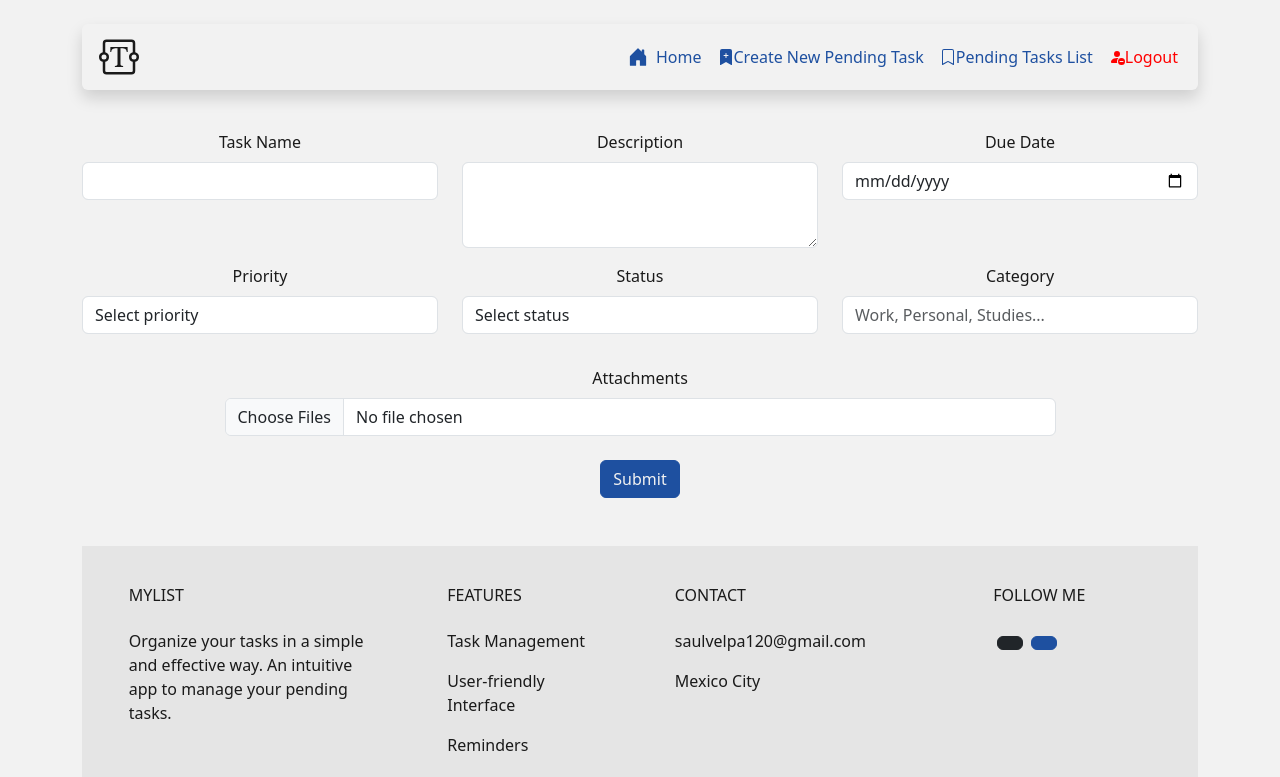
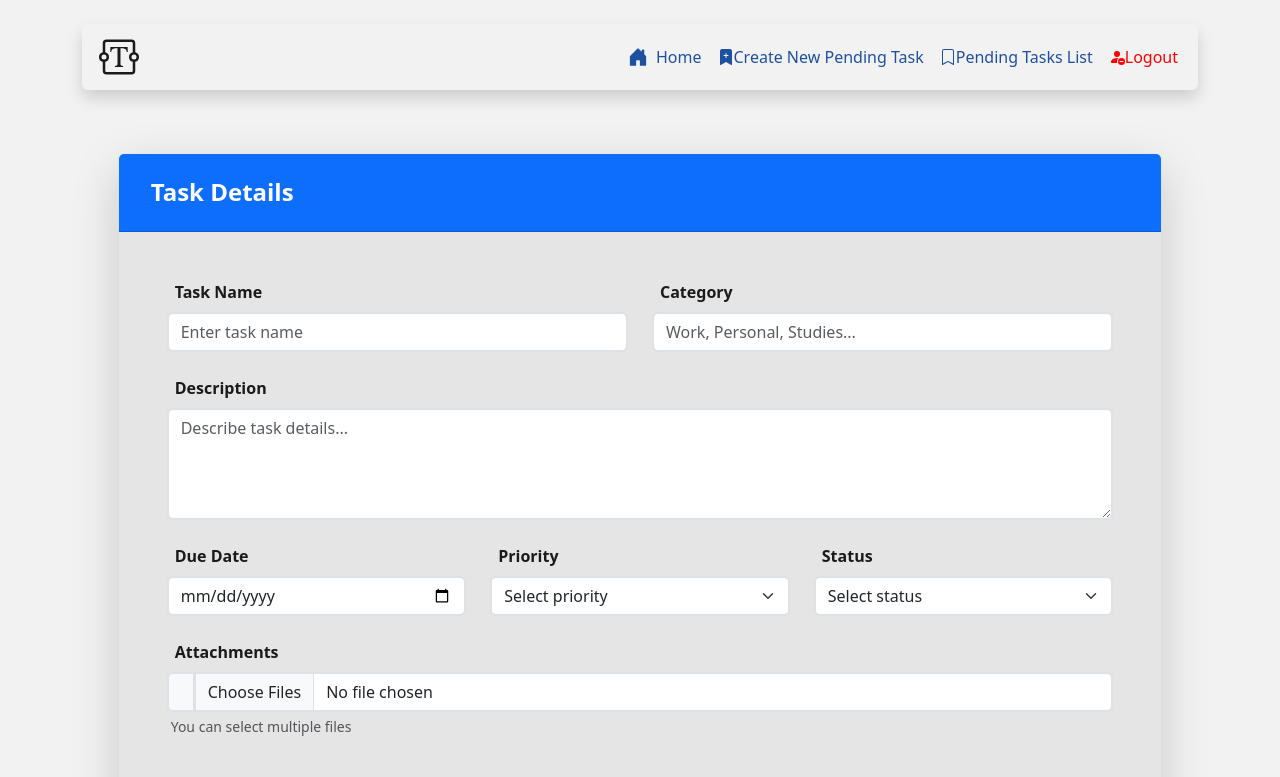
Before and after one commit to Asaph-Velazquez/To-Do-List-App, a React (Vite) app: page /ToDoForm in a window 1280 px wide. Shown: the top 777 px of the page. Built offline with nearby package versions, Linux system fonts and the light colour scheme; no server answers; sample sign-in values are in the browser's storage.

Commit message:
update ToDoForm Style

```diff
--- a/src/components/ToDo/ToDoForm.tsx
+++ b/src/components/ToDo/ToDoForm.tsx
@@ -45,72 +45,160 @@ function ToDohtmlForm() {
         console.error("Error creating task:", error);
       });
   }
+  return (
+  <div className="container-fluid py-4">
+    <div className="row justify-content-center">
+      <div className="col-12 col-xl-10">
+        {/* Main Form */}
+        <div className="card shadow-lg border-0">
+          <div className="card-header bg-primary text-white py-4">
+            <div className="d-flex align-items-center">
+              <i className="bi bi-clipboard-check fs-4 me-3"></i>
+              <h4 className="mb-0 fw-semibold">Task Details</h4>
+            </div>
+          </div>
 
-  return (
-    <main className="d-flex justify-content-center align-items-center" style={{textAlign: "center"}}>
-      <br />
-      <form className="container" onSubmit={handleSubmit}>
-        <div className="row">
+          <div className="card-body p-5">
+            <form onSubmit={handleSubmit}>
+              <div className="row g-4">
                 {/* Task Name */}
-          <div className="col-md-4 mb-3">
-            <label htmlFor="FormTaskName" className="form-label">Task Name</label>
-            <input type="text" className="form-control" id="FormTaskName" ref={taskNameInfo} required />
+                <div className="col-md-6">
+                  <label htmlFor="FormTaskName" className="form-label fw-semibold">
+                    <i className="bi bi-tag-fill text-primary me-2"></i>
+                    Task Name
+                  </label>
+                  <input
+                    type="text"
+                    className="form-control border-2"
+                    id="FormTaskName"
+                    ref={taskNameInfo}
+                    placeholder="Enter task name"
+                    required
+                  />
+                </div>
+
+                {/* Category */}
+                <div className="col-md-6">
+                  <label htmlFor="FormCategory" className="form-label fw-semibold">
+                    <i className="bi bi-folder-fill text-warning me-2"></i>
+                    Category
+                  </label>
+                  <input
+                    type="text"
+                    className="form-control border-2"
+                    id="FormCategory"
+                    ref={taskCategoryInfo}
+                    placeholder="Work, Personal, Studies..."
+                  />
                 </div>
 
                 {/* Description */}
-          <div className="col-md-4 mb-3">
-            <label htmlFor="FormDescription" className="form-label">Description</label>
-            <textarea className="form-control" id="FormDescription" ref={descriptionInfo} rows={3} required></textarea>
+                <div className="col-12">
+                  <label htmlFor="FormDescription" className="form-label fw-semibold">
+                    <i className="bi bi-card-text text-info me-2"></i>
+                    Description
+                  </label>
+                  <textarea
+                    className="form-control border-2"
+                    id="FormDescription"
+                    ref={descriptionInfo}
+                    rows={4}
+                    placeholder="Describe task details..."
+                    required
+                  ></textarea>
                 </div>
 
                 {/* Due Date */}
-          <div className="col-md-4 mb-3">
-            <label htmlFor="FormDate" className="form-label">Due Date</label>
-            <input type="date" className="form-control" id="FormDate" ref={taskDateInfo} required />
+                <div className="col-md-4">
+                  <label htmlFor="FormDate" className="form-label fw-semibold">
+                    <i className="bi bi-calendar-event text-danger me-2"></i>
+                    Due Date
+                  </label>
+                  <input
+                    type="date"
+                    className="form-control border-2"
+                    id="FormDate"
+                    ref={taskDateInfo}
+                    required
+                  />
                 </div>
 
                 {/* Priority */}
-          <div className="col-md-4 mb-3">
-            <label htmlFor="FormPriority" className="form-label">Priority</label>
-            <select className="form-control" id="FormPriority" ref={taskPriorityInfo} required>
+                <div className="col-md-4">
+                  <label htmlFor="FormPriority" className="form-label fw-semibold">
+                    <i className="bi bi-exclamation-triangle-fill text-warning me-2"></i>
+                    Priority
+                  </label>
+                  <select className="form-select border-2" id="FormPriority" ref={taskPriorityInfo} required>
                     <option value="">Select priority</option>
-              <option value="High">High</option>
-              <option value="Medium">Medium</option>
-              <option value="Low">Low</option>
+                    <option value="High">🔴 High</option>
+                    <option value="Medium">🟡 Medium</option>
+                    <option value="Low">🟢 Low</option>
                   </select>
                 </div>
 
                 {/* Status */}
-          <div className="col-md-4 mb-3">
-            <label htmlFor="FormStatus" className="form-label">Status</label>
-            <select className="form-control" id="FormStatus" ref={taskStatusInfo} required>
+                <div className="col-md-4">
+                  <label htmlFor="FormStatus" className="form-label fw-semibold">
+                    <i className="bi bi-gear-fill text-success me-2"></i>
+                    Status
+                  </label>
+                  <select className="form-select border-2" id="FormStatus" ref={taskStatusInfo} required>
                     <option value="">Select status</option>
-              <option value="Pending">Pending</option>
-              <option value="In Progress">In Progress</option>
-              <option value="Completed">Completed</option>
+                    <option value="Pending">⏳ Pending</option>
+                    <option value="In Progress">🔄 In Progress</option>
+                    <option value="Completed">✅ Completed</option>
                   </select>
                 </div>
 
-          {/* Category */}
-          <div className="col-md-4 mb-3">
-            <label htmlFor="FormCategory" className="form-label">Category</label>
-            <input type="text" className="form-control" id="FormCategory" ref={taskCategoryInfo} placeholder="Work, Personal, Studies..." />
+                {/* Attachments */}
+                <div className="col-12">
+                  <label htmlFor="FormAttachments" className="form-label fw-semibold">
+                    <i className="bi bi-paperclip text-secondary me-2"></i>
+                    Attachments
+                  </label>
+                  <div className="input-group">
+                    <span className="input-group-text bg-light border-2">
+                      <i className="bi bi-cloud-upload"></i>
+                    </span>
+                    <input
+                      type="file"
+                      className="form-control border-2"
+                      id="FormAttachments"
+                      ref={taskAttachmentsInfo}
+                      multiple
+                    />
                   </div>
-
-          <div className="col-md-4 mb-3"></div>
-          {/* Attachments */}
-          <div className="col-md-9 mb-3" style={{ marginLeft: "auto", marginRight: "auto" }}>
-            <label htmlFor="FormAttachments" className="form-label d-flex justify-content-center">Attachments</label>
-            <input type="file" className="form-control" id="FormAttachments" ref={taskAttachmentsInfo} multiple />
+                  <div className="form-text text-muted">
+                    <i className="bi bi-info-circle me-1"></i>
+                    You can select multiple files
+                  </div>
                 </div>
               </div>
 
-        {/* Submit */}
-        <div className="mt-2 d-flex justify-content-center" style={{textAlign: "center", alignContent: "center"}}>
-          <button type="submit" className="btn btn-primary" >Submit</button>
+              {/* Submit Button */}
+              <div className="row mt-5">
+                <div className="col-12 text-center">
+                  <button
+                    type="submit"
+                    className="btn btn-primary px-4 py-2 rounded-pill shadow-sm"
+                    style={{
+                      background: 'linear-gradient(45deg, #007bff, #0056b3)',
+                      border: 'none',
+                      transition: 'all 0.3s ease'
+                    }}
+                  >
+                    <i className="bi bi-check-circle-fill me-2"></i>
+                    Create Task
+                  </button>
+                </div>
               </div>
             </form>
-    </main>
+          </div>
+        </div>
+      </div>
+    </div>
+  </div>
 );
 }
 
```
Lines whose indentation alone changed are shown as unchanged.
